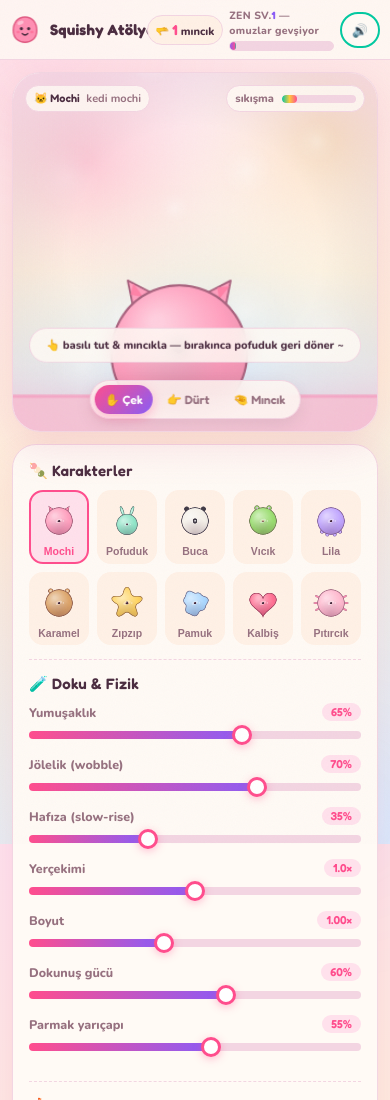
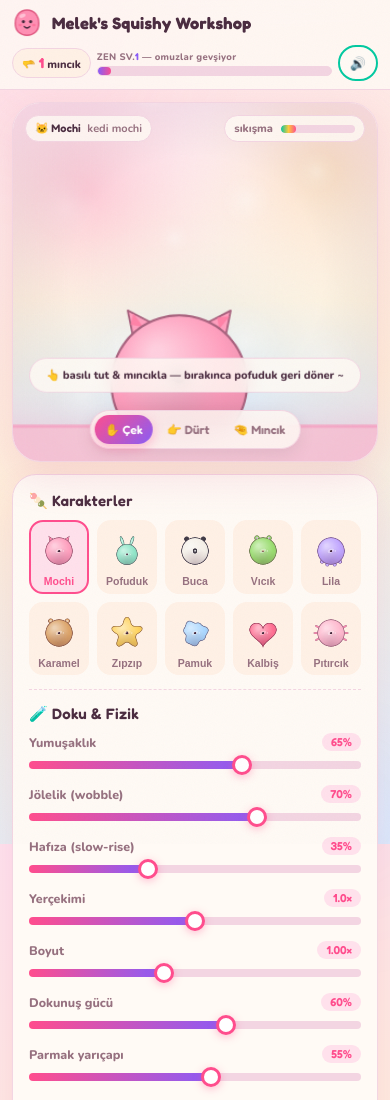
Before and after one commit to itszolomonw/Melek, a plain HTML site: page index.html in a window 390 px wide. Shown: the top 1100 px of the page. Drawn offline with nearby package versions, Linux system fonts and the light colour scheme.

Commit message:
Rename workshop and update local storage keys

```diff
--- a/index.html
+++ b/index.html
@@ -3,7 +3,7 @@
 <head>
 <meta charset="UTF-8">
 <meta name="viewport" content="width=device-width, initial-scale=1.0, viewport-fit=cover">
-<title>Squishy Atölyesi 🍡 — mıncıkla & rahatla</title>
+<title>Melek's Squishy Workshop 🍡 — mıncıkla & rahatla</title>
 <link rel="preconnect" href="https://fonts.googleapis.com">
 <link rel="preconnect" href="https://fonts.gstatic.com" crossorigin>
 <link href="https://fonts.googleapis.com/css2?family=Fredoka:wght@400;500;600;700&family=Nunito:wght@400;700;800&display=swap" rel="stylesheet">
@@ -59,9 +59,9 @@ body::after{content:'';position:fixed;inset:0;z-index:99;pointer-events:none;opa
 .brand{display:flex;align-items:center;gap:10px;min-width:0}
 .logo{width:40px;height:40px;flex:none;transform-origin:50% 90%;animation:logoSquish 3.2s ease-in-out infinite}
 @keyframes logoSquish{0%,100%{transform:scale(1,1)}45%{transform:scale(1.1,.88)}60%{transform:scale(.95,1.06)}}
-.brand h1{font-family:'Fredoka';font-weight:700;font-size:20px;letter-spacing:.2px;white-space:nowrap}
+.brand h1{font-family:'Fredoka';font-weight:700;font-size:19px;letter-spacing:.2px;line-height:1.15}
 .brand .tag{display:block;font-size:11px;font-weight:700;color:var(--ink-soft);margin-top:-2px}
-.hud{display:flex;align-items:center;gap:10px}
+.hud{display:flex;align-items:center;gap:10px;flex:none}
 .chip{background:var(--surface2);border:1px solid var(--line);border-radius:99px;padding:6px 12px;font-weight:800;font-size:12.5px;white-space:nowrap}
 .chip b{font-family:'Fredoka';color:var(--acc1);font-size:14px}
 .chip.bump{animation:bump .28s}
@@ -158,15 +158,20 @@ button:focus-visible,select:focus-visible{outline:2px solid var(--acc3);outline-
   .stage-wrap{width:100%;height:56vh;min-height:360px}
   .panel{width:100%;position:static;max-height:none}
   .zen{min-width:110px}
+  /* dar masaüstü / tablet: başlık alta inebilir, HUD asla üstüne binmez */
+  .topbar{flex-wrap:wrap}
+  .brand{flex:1 1 100%}
+  .hud{flex:1 1 100%;justify-content:space-between}
 }
 @media (max-width:560px){
-  .topbar{padding:8px 10px;gap:8px}
-  .brand h1{font-size:15px}
+  .topbar{padding:8px 12px;gap:7px}
+  .brand h1{font-size:16.5px}
   .brand .tag{display:none}
   .logo{width:30px;height:30px}
   .hud{gap:6px}
-  .chip{padding:5px 8px;font-size:11px}
-  .zen{min-width:84px}
+  .chip{padding:5px 9px;font-size:11px}
+  .zen{min-width:0;flex:1}
+  .zen-label{font-size:9.5px}
   .sound-btn span{display:none}
   .sound-btn{padding:8px 10px}
   .mode-seg button{padding:7px 10px;font-size:12px}
@@ -190,7 +195,7 @@ button:focus-visible,select:focus-visible{outline:2px solid var(--acc3);outline-
       <ellipse cx="17" cy="37" rx="4" ry="2.5" fill="#ff5c8a" opacity=".5"/><ellipse cx="47" cy="37" rx="4" ry="2.5" fill="#ff5c8a" opacity=".5"/>
       <ellipse cx="22" cy="18" rx="7" ry="4" fill="#fff" opacity=".45" transform="rotate(-20 22 18)"/>
     </svg>
-    <div><h1>Squishy Atölyesi</h1><span class="tag">mıncıkla • rahatla • repeat</span></div>
+    <div><h1>Melek's Squishy Workshop</h1><span class="tag">mıncıkla • rahatla • repeat</span></div>
   </div>
   <div class="hud">
     <div class="chip" id="countChip">🫳 <b id="squishCount">0</b> mıncık</div>
@@ -1159,7 +1164,7 @@ $('randomBtn').addEventListener('click',()=>{
 });
 $('pngBtn').addEventListener('click',()=>{
   const a=document.createElement('a');
-  a.download=`squishy-${PARAMS.char}.png`;
+  a.download=`meleks-squishy-${PARAMS.char}.png`;
   a.href=canvas.toDataURL('image/png');a.click();
   toast('📸 Kare kaydedildi, çerçevelet aga');AudioSys.pop();
 });
@@ -1181,12 +1186,13 @@ let saveT=null;
 function save(){
   clearTimeout(saveT);
   saveT=setTimeout(()=>{
-    try{localStorage.setItem('squishy-atolye-v1',JSON.stringify({p:PARAMS,squishTotal,zenLv,zenP}));}catch(_){}
+    try{localStorage.setItem('meleks-squishy-v1',JSON.stringify({p:PARAMS,squishTotal,zenLv,zenP}));}catch(_){}
   },400);
 }
 function restore(){
   try{
-    const d=JSON.parse(localStorage.getItem('squishy-atolye-v1'));
+    let d=JSON.parse(localStorage.getItem('meleks-squishy-v1'));
+    if(!d)d=JSON.parse(localStorage.getItem('squishy-atolye-v1')); // eski kaydı da taşı
     if(!d)return;
     Object.assign(PARAMS,d.p||{});
     squishTotal=d.squishTotal||0;zenLv=d.zenLv||1;zenP=d.zenP||0;
```
